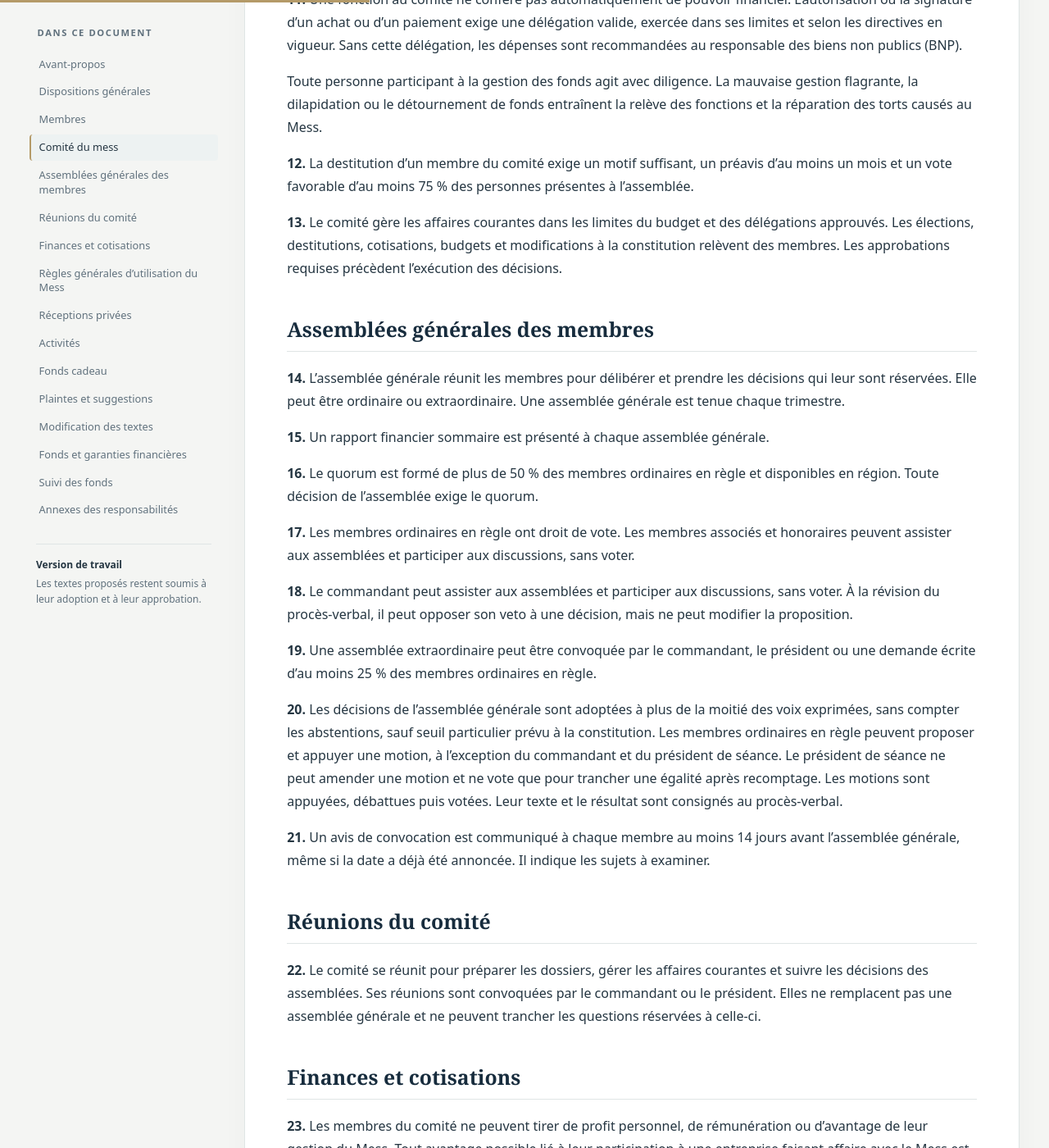
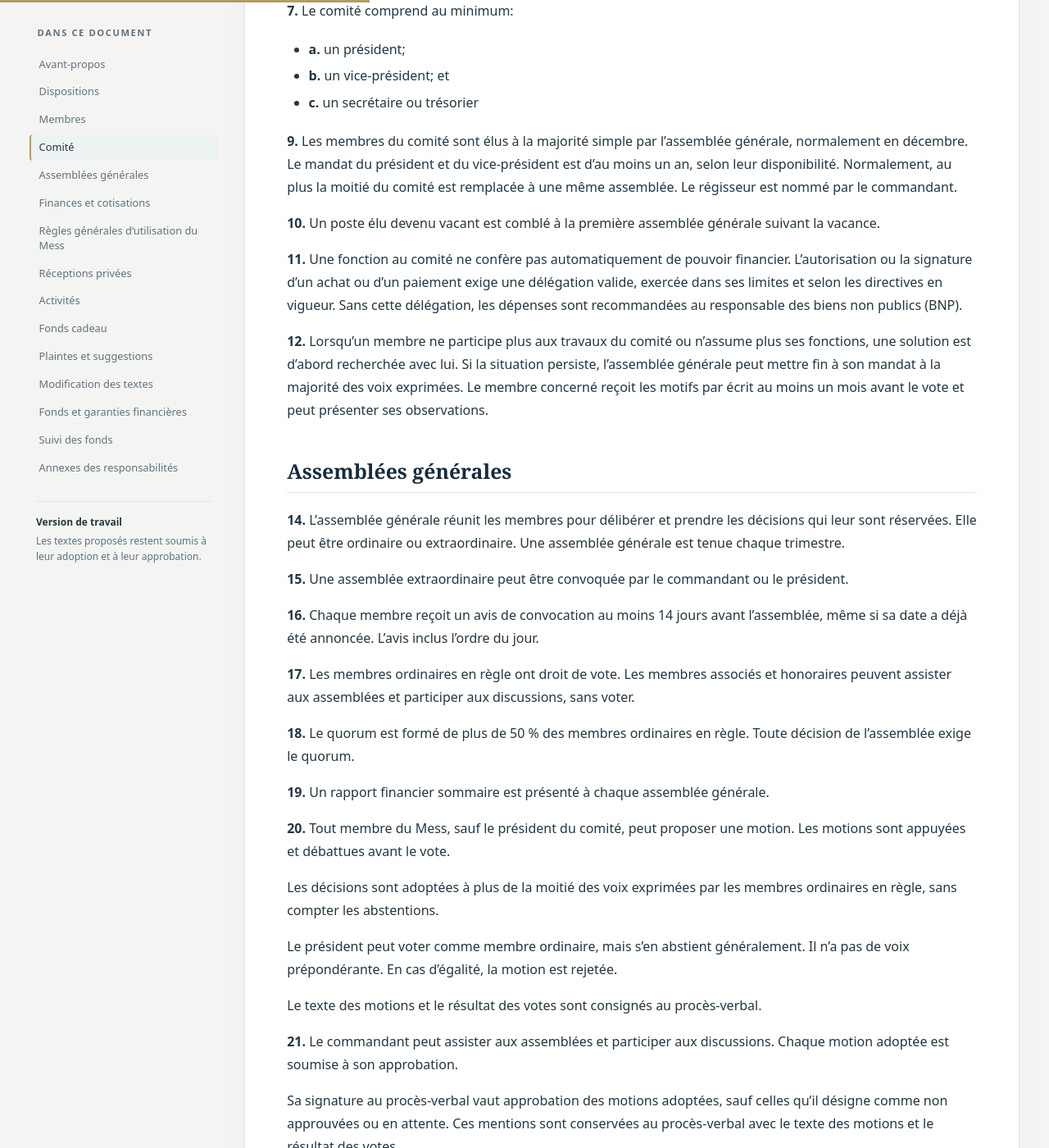
Before and after one commit to shocktubeM81/mess-9eg, a Jekyll site: the page built from versions/2026-10-28-v0.2/constitution-consolidee.md, in a window 1280 px wide and 1400 px high, scrolled down 2868 px. Shown: the whole window at 82% size. Built offline with Jekyll 4.4.1, drawn with Linux system fonts in a browser that asks for light colours; some of the changed text lies outside the part shown.

Commit message:
Réorganiser et clarifier la constitution du Mess et Instituts, en améliorant la structure et la lisibilité des articles.

```diff
--- a/versions/2026-10-28-v0.2/constitution-consolidee.md
+++ b/versions/2026-10-28-v0.2/constitution-consolidee.md
@@ -11,24 +11,30 @@ Manège militaire de Rouyn-Noranda, 97, rue Perreault Est, Rouyn-Noranda, Québe
 
 ## Avant-propos
 
-Conformément à la [DOAD 5045-0](https://www.canada.ca/fr/ministere-defense-nationale/organisation/politiques-normes/directives-ordonnances-administratives-defense/serie-5000/5045/5045-0-programmes-de-soutien-du-personnel-des-forces-canadiennes.html) et à la publication [A-PS-110-001/AG-002](https://sbmfc.ca/a-propos/politiques-et-publications/aa-ps-110-soutien-public-aux-programmes-de-bemm), dans leur version en vigueur, la constitution et ses annexes fixent les règles générales du Mess, les droits des membres et les pouvoirs des responsables. Les règlements précisent son application sans la modifier :
+La constitution du Mess et Instituts est publiée sous l'autorité du commandant du 9e Escadron du Génie et doit être mise en application par tous les membres du Mess et Instituts au Manège militaire de Rouyn-Noranda.
+
+Conformément à la [DOAD 5045-0](https://www.canada.ca/fr/ministere-defense-nationale/organisation/politiques-normes/directives-ordonnances-administratives-defense/serie-5000/5045/5045-0-programmes-de-soutien-du-personnel-des-forces-canadiennes.html) et à la publication [A-PS-110-001/AG-002](https://sbmfc.ca/a-propos/politiques-et-publications/aa-ps-110-soutien-public-aux-programmes-de-bemm), dans leur version en vigueur, la constitution et ses annexes fixent les règles générales du Mess, les droits des membres et les pouvoirs des responsables. Les règlements précisent son application :
 
 - [R1 — Tenue et comportement](R1-proposition.md);
 - [R2 — Meubles et décorations](R2-proposition.md);
 - [R3 — Assemblées et réunions](R3-proposition.md);
 - [R4 — Service de bar](R4-proposition.md).
 
-## Dispositions générales
+## Dispositions
 
-<a id="article-1"></a>**1. Objet.** Le Mess et Instituts favorise l’esprit de corps, le bien-être des membres et les liens entre eux. Ses deux locaux offrent à chaque groupe un espace de rencontre adapté, dans le respect des rapports de leadership au sein de l’unité.
+<a id="article-1"></a>
+**1. Objet.** Le Mess et Instituts, ci appelé "le mess", favorise l’esprit de corps, le bien-être des membres et les liens entre eux. Ses deux locaux offrent à chaque groupe un espace de rencontre adapté, dans le respect des rapports de leadership au sein de l’unité.
 
-<a id="article-2"></a>**2. Nom et locaux.** Le mess du 9 EG porte le nom de « Mess et Instituts ». Il comprend deux locaux : le « Club Chimo », destiné aux soldats, caporaux et caporaux-chefs, et le « Mess Combiné », destiné aux sergents et aux grades supérieurs.
+<a id="article-2"></a>
+**2. Nom et locaux.** Le mess du 9 EG porte le nom de « Mess et Instituts ». Il comprend deux locaux : le « Club Chimo », destiné aux soldats, caporaux et caporaux-chefs, et le « Mess Combiné », destiné aux sergents, adjudants et officiers.
 
-<a id="article-3"></a>**3. Commandant du Mess.** Le commandant du 9 EG exerce les fonctions de commandant du Mess et Instituts.
+<a id="article-3"></a>
+**3. Commandant du Mess.** Le commandant du 9 EG exerce les fonctions de commandant du Mess et Instituts.
 
 ## Membres
 
-<a id="article-4"></a>**4.** Les membres du Mess sont ordinaires, associés ou honoraires.
+<a id="article-4"></a>
+**4.** Les membres du Mess sont ordinaires, associés ou honoraires.
 
 - **a. Membres ordinaires.** Personnel militaire ou civil travaillant au 9 EG ou y étant attaché, notamment le personnel du centre de recrutement et les membres CIC des corps de cadets.
 - **b. Membres associés.**
@@ -39,56 +45,71 @@ Conformément à la [DOAD 5045-0](https://www.canada.ca/fr/ministere-defense-nat
   - **(5)** Après une révocation pour non-paiement, une nouvelle demande est requise, sauf si le défaut de paiement est justifié auprès du président.
   - **(6)** Les membres associés peuvent participer aux activités sociales et aider le comité ou les sous-comités, sans y assumer de responsabilités.
   - **(7)** La participation aux événements officiels à caractère militaire exige une invitation du président.
-  - **(8)** Deux classes sont admissibles : **classe I**, militaires retraités, libérés ou en service dans une autre unité ou base; **classe II**, civils ayant été membres des Mess du 9 EG ou pouvant contribuer au bien de l’unité.
+  - **(8)** Deux classes sont admissibles :
+
+    - **classe I**, militaires retraités, libérés ou en service dans une autre unité ou base;
+    - **classe II**, civils ayant été membres des Mess du 9 EG ou pouvant contribuer au bien de l’unité.
 - **c. Membres honoraires.**
   - **(1)** Les militaires de la Force régulière ou de la Première réserve membres d’un autre mess sont membres honoraires du mess correspondant à leur grade.
   - **(2)** Une personne de marque peut être invitée pour un an, renouvelable, sur recommandation du comité et avec l’approbation du commandant.
   - **(3)** Sont admissibles les anciens combattants, les personnes ayant rendu un service exceptionnel à l’unité et celles pouvant contribuer à son bien ou à son prestige.
 - **d. Membres honoraires à vie.** Ce statut peut être accordé à la retraite à un ancien membre ordinaire ou honoraire ayant apporté une contribution majeure au 9 EG. Les anciens commandants, sergents-majors et lieutenants-colonels honoraires du 9 EG, ainsi que les membres ayant plus de 12 ans de service au 9 EG, en bénéficient de fait. Une demande de statut associé peut être adressée au commandant par l’entremise du comité. Le statut à vie peut être révoqué par un vote de l’assemblée pour un manquement portant ombrage à l’escadron ou au Mess.
 
-## Comité du mess
+## Comité
 
-<a id="article-5"></a>**5.** Seuls les membres ordinaires peuvent siéger au comité. La présidence est réservée à un membre actif du 9 EG, avec l’approbation du commandant. Le personnel des finances ne peut occuper la présidence ou la vice-présidence.
+**5.** Le comité du Mess, ci-après appelé "le comité" assure l’administration courante du Mess et la mise en œuvre des décisions de l’assemblée générale, dans les limites du budget et des délégations approuvés. Les élections, destitutions, cotisations, budgets et modifications à la constitution sont décidés par les membres en assemblée générale. Ces décisions ne peuvent être prises en réunion du comité.
 
-<a id="article-6"></a>**6.** Le comité comprend autant de membres du Club Chimo que du Mess Combiné. Les grades y sont représentés équitablement dans la mesure du possible.
+<a id="article-5"></a>
+**5.** Seuls les membres ordinaires peuvent siéger au comité. La présidence est réservée à un membre actif du 9 EG, et doit être approuvé par le commandant. Le personnel des finances ne peut occuper la présidence ou la vice-présidence.
 
-<a id="article-7"></a>**7.** Le comité comprend le président, le vice-président, le secrétaire-trésorier et un responsable des activités pour chacun des deux locaux.
+<a id="article-6"></a>
+**6.** Le comité comprend autant de membres du Club Chimo que du Mess Combiné. Les grades y sont représentés équitablement dans la mesure du possible.
 
-<a id="article-8"></a>**8.** Les fonctions de secrétaire et de trésorier peuvent être confiées à deux personnes.
+<a id="article-7"></a>
+**7.** Le comité comprend au minimum:
+  - **a.** un président;
+  - **b.** un vice-président; et
+  - **c.** un secrétaire ou trésorier
 
-<a id="article-9"></a>**9.** Les membres du comité sont élus à la majorité simple par l’assemblée générale, normalement en décembre. Le mandat du président et du vice-président est d’au moins un an, selon leur disponibilité. Normalement, au plus la moitié du comité est remplacée à une même assemblée. Le régisseur est nommé par le commandant.
+<a id="article-9"></a>
+**9.** Les membres du comité sont élus à la majorité simple par l’assemblée générale, normalement en décembre. Le mandat du président et du vice-président est d’au moins un an, selon leur disponibilité. Normalement, au plus la moitié du comité est remplacée à une même assemblée. Le régisseur est nommé par le commandant.
 
-<a id="article-10"></a>**10.** Un poste élu devenu vacant est comblé à la première assemblée générale suivant la vacance.
+<a id="article-10"></a>
+**10.** Un poste élu devenu vacant est comblé à la première assemblée générale suivant la vacance.
 
-<a id="article-11"></a>**11.** Une fonction au comité ne confère pas automatiquement de pouvoir financier. L’autorisation ou la signature d’un achat ou d’un paiement exige une délégation valide, exercée dans ses limites et selon les directives en vigueur. Sans cette délégation, les dépenses sont recommandées au responsable des biens non publics (BNP).
+<a id="article-11"></a>
+**11.** Une fonction au comité ne confère pas automatiquement de pouvoir financier. L’autorisation ou la signature d’un achat ou d’un paiement exige une délégation valide, exercée dans ses limites et selon les directives en vigueur. Sans cette délégation, les dépenses sont recommandées au responsable des biens non publics (BNP).
 
-Toute personne participant à la gestion des fonds agit avec diligence. La mauvaise gestion flagrante, la dilapidation ou le détournement de fonds entraînent la relève des fonctions et la réparation des torts causés au Mess.
+<a id="article-12"></a>**12.** Lorsqu’un membre ne participe plus aux travaux du comité ou n’assume plus ses fonctions, une solution est d’abord recherchée avec lui.
+Si la situation persiste, l’assemblée générale peut mettre fin à son mandat à la majorité des voix exprimées. Le membre concerné reçoit les motifs par écrit au moins un mois avant le vote et peut présenter ses observations.
 
-<a id="article-12"></a>**12.** La destitution d’un membre du comité exige un motif suffisant, un préavis d’au moins un mois et un vote favorable d’au moins 75 % des personnes présentes à l’assemblée.
-
-<a id="article-13"></a>**13.** Le comité gère les affaires courantes dans les limites du budget et des délégations approuvés. Les élections, destitutions, cotisations, budgets et modifications à la constitution relèvent des membres. Les approbations requises précèdent l’exécution des décisions.
-
-## Assemblées générales des membres
+## Assemblées générales
 
 <a id="article-14"></a>**14.** L’assemblée générale réunit les membres pour délibérer et prendre les décisions qui leur sont réservées. Elle peut être ordinaire ou extraordinaire. Une assemblée générale est tenue chaque trimestre.
 
-<a id="article-15"></a>**15.** Un rapport financier sommaire est présenté à chaque assemblée générale.
+<a id="article-15"></a>**15.** Une assemblée extraordinaire peut être convoquée par le commandant ou le président.
 
-<a id="article-16"></a>**16.** Le quorum est formé de plus de 50 % des membres ordinaires en règle et disponibles en région. Toute décision de l’assemblée exige le quorum.
+<a id="article-16"></a>**16.** Chaque membre reçoit un avis de convocation au moins 14 jours avant l’assemblée, même si sa date a déjà été annoncée. L’avis inclus l'ordre du jour.
 
 <a id="article-17"></a>**17.** Les membres ordinaires en règle ont droit de vote. Les membres associés et honoraires peuvent assister aux assemblées et participer aux discussions, sans voter.
 
-<a id="article-18"></a>**18.** Le commandant peut assister aux assemblées et participer aux discussions, sans voter. À la révision du procès-verbal, il peut opposer son veto à une décision, mais ne peut modifier la proposition.
+<a id="article-18"></a>**18.** Le quorum est formé de plus de 50 % des membres ordinaires en règle. Toute décision de l’assemblée exige le quorum.
 
-<a id="article-19"></a>**19.** Une assemblée extraordinaire peut être convoquée par le commandant, le président ou une demande écrite d’au moins 25 % des membres ordinaires en règle.
+<a id="article-19"></a>**19.** Un rapport financier sommaire est présenté à chaque assemblée générale.
 
-<a id="article-20"></a>**20.** Les décisions de l’assemblée générale sont adoptées à plus de la moitié des voix exprimées, sans compter les abstentions, sauf seuil particulier prévu à la constitution. Les membres ordinaires en règle peuvent proposer et appuyer une motion, à l’exception du commandant et du président de séance. Le président de séance ne peut amender une motion et ne vote que pour trancher une égalité après recomptage. Les motions sont appuyées, débattues puis votées. Leur texte et le résultat sont consignés au procès-verbal.
+<a id="article-20"></a>**20.** Tout membre du Mess, sauf le président du comité, peut proposer une motion. Les motions sont appuyées et débattues avant le vote.
 
-<a id="article-21"></a>**21.** Un avis de convocation est communiqué à chaque membre au moins 14 jours avant l’assemblée générale, même si la date a déjà été annoncée. Il indique les sujets à examiner.
+Les décisions sont adoptées à plus de la moitié des voix exprimées par les membres ordinaires en règle, sans compter les abstentions.
 
-## Réunions du comité
+Le président peut voter comme membre ordinaire, mais s’en abstient généralement. Il n’a pas de voix prépondérante. En cas d’égalité, la motion est rejetée.
 
-<a id="article-22"></a>**22.** Le comité se réunit pour préparer les dossiers, gérer les affaires courantes et suivre les décisions des assemblées. Ses réunions sont convoquées par le commandant ou le président. Elles ne remplacent pas une assemblée générale et ne peuvent trancher les questions réservées à celle-ci.
+Le texte des motions et le résultat des votes sont consignés au procès-verbal.
+
+<a id="article-21"></a>**21.** Le commandant peut assister aux assemblées et participer aux discussions. Chaque motion adoptée est soumise à son approbation.
+
+Sa signature au procès-verbal vaut approbation des motions adoptées, sauf celles qu’il désigne comme non approuvées ou en attente. Ces mentions sont conservées au procès-verbal avec le texte des motions et le résultat des votes.
+
+Seules les motions approuvées peuvent être mises en œuvre. Toute modification au fond d’une décision doit être soumise de nouveau à l’assemblée générale.
 
 ## Finances et cotisations
 
```
